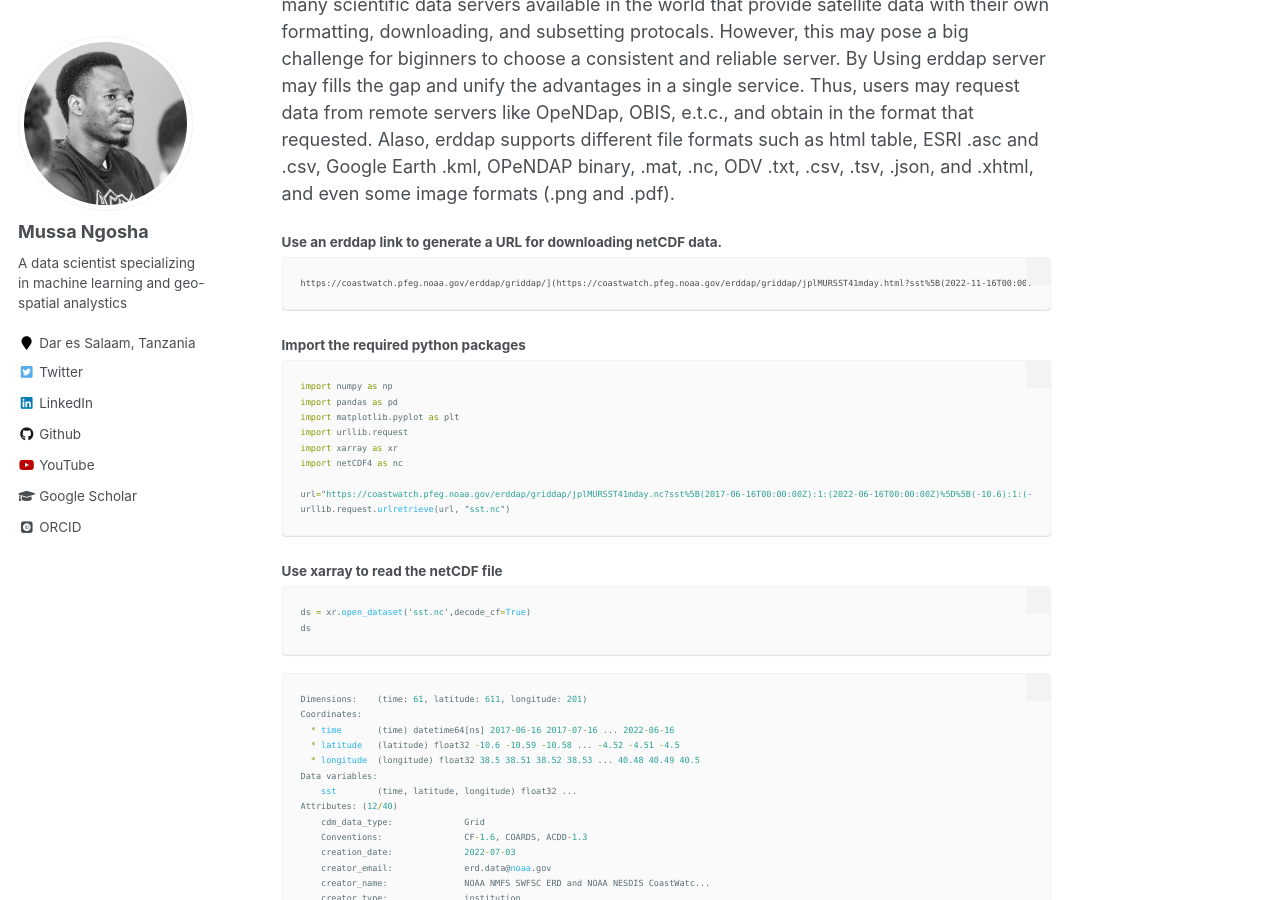
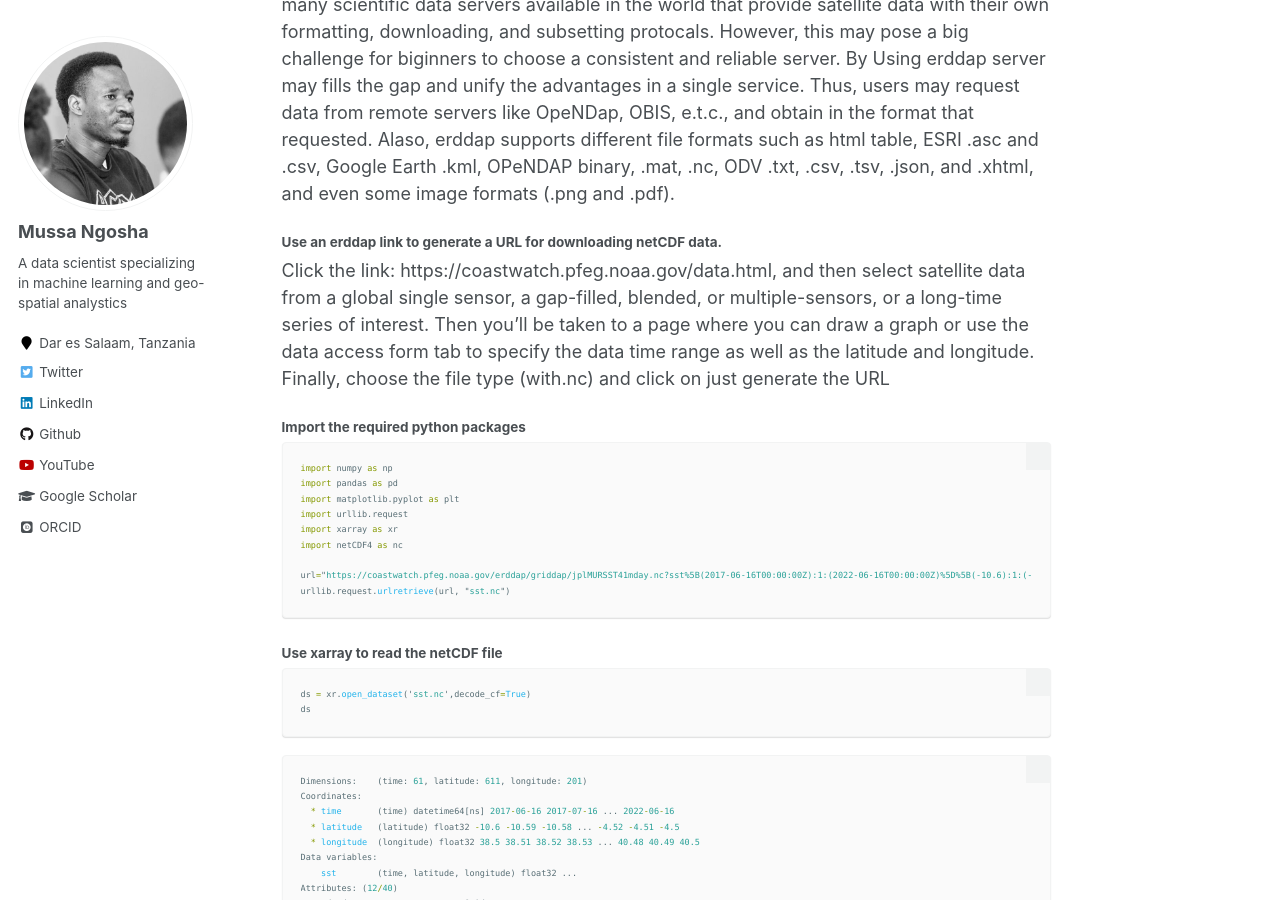
Before and after one commit to NgoshaJr/ngoshajr.github.io, a Jekyll site: the page built from _posts/2012-08-14-blog-post-1.md, in a window 1280 px wide and 900 px high, scrolled down 400 px. Built offline with Jekyll 4.4.1, drawn with Linux system fonts in a browser that asks for light colours; some web fonts are replaced.

Commit message:
Update 2012-08-14-blog-post-1.md

````diff
--- a/_posts/2012-08-14-blog-post-1.md
+++ b/_posts/2012-08-14-blog-post-1.md
@@ -13,9 +13,7 @@ This post will show the steps to grab data from ERDDAP server using an Xarray Py
 There are many scientific data servers available in the world that provide satellite data with their own formatting, downloading, and subsetting protocals. However, this may pose a big challenge for biginners to choose a consistent and reliable server. By Using erddap server may fills the gap and unify the advantages in a single service. Thus, users may request data from remote servers like OpeNDap, OBIS, e.t.c., and obtain in the format that requested. Alaso, erddap supports different file formats such as html table, ESRI .asc and .csv, Google Earth .kml, OPeNDAP binary, .mat, .nc, ODV .txt, .csv, .tsv, .json, and .xhtml, and even some image formats (.png and .pdf).
 
 #### Use an erddap link to generate a URL for downloading netCDF data.
-```
-https://coastwatch.pfeg.noaa.gov/erddap/griddap/](https://coastwatch.pfeg.noaa.gov/erddap/griddap/jplMURSST41mday.html?sst%5B(2022-11-16T00:00:00Z)%5D%5B(-11.0):(-4.0)%5D%5B(38):(40)%5D&.draw=surface&.vars=longitude%7Clatitude%7Csst&.colorBar=%7C%7C%7C%7C%7C&.bgColor=0xffccccff)
-```
+Click the link: https://coastwatch.pfeg.noaa.gov/data.html, and then select satellite data from a global single sensor, a gap-filled, blended, or multiple-sensors, or a long-time series of interest. Then you'll be taken to a page where you can draw a graph or use the data access form tab to specify the data time range as well as the latitude and longitude. Finally, choose the file type (with.nc) and click on just generate the URL
 
 #### Import the required python packages
 ```python
````
